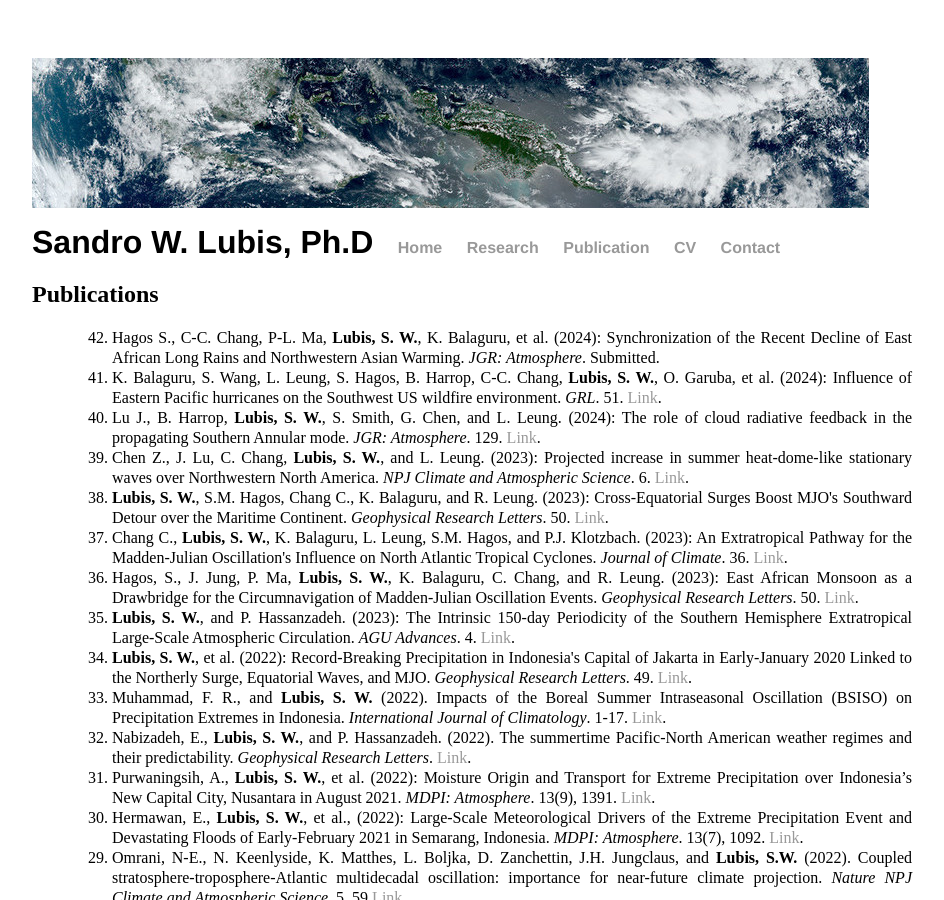
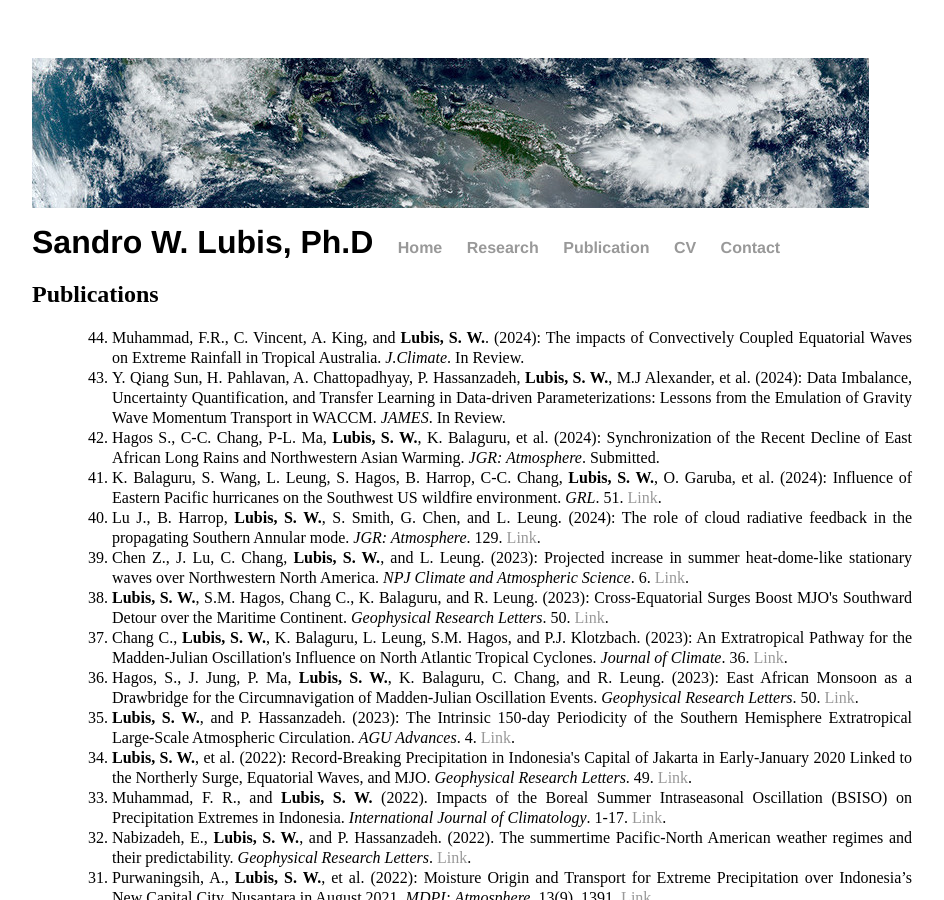
Before and after one commit to sandrolubis/sandrolubis.github.io, a Jekyll site: the page built from publication/index.html, in a window 1280 px wide and 900 px high. Shown: the whole window, without its empty margins (276-1220 px from the left). Built offline with Jekyll 4.4.1, drawn with Linux system fonts in a browser that asks for light colours.

Commit message:
Update index.html

```diff
--- a/publication/index.html
+++ b/publication/index.html
@@ -7,6 +7,8 @@ title: Publications | Sandro Lubis
 	<h2>Publications</h2>
 	<ol style="line-height:1.25; text-align:justify;">
 	<ol reversed>
+		<li> Muhammad, F.R., C. Vincent, A. King, and <b>Lubis, S. W.</b>. (2024): The impacts of Convectively Coupled Equatorial Waves on Extreme Rainfall in Tropical Australia. <i>J.Climate</i>. In Review.</li>
+		<li> Y. Qiang Sun, H. Pahlavan, A. Chattopadhyay, P. Hassanzadeh, <b>Lubis, S. W.</b>, M.J Alexander, et al. (2024): Data Imbalance, Uncertainty Quantification, and Transfer Learning in Data-driven Parameterizations: Lessons from the Emulation of Gravity Wave Momentum Transport in WACCM. <i>JAMES</i>. In Review.</li>
 		<li> Hagos S., C-C. Chang, P-L. Ma, <b>Lubis, S. W.</b>, K. Balaguru, et al. (2024): Synchronization of the Recent Decline of East African Long Rains and Northwestern Asian Warming. <i>JGR: Atmosphere</i>. Submitted.</li>
 		<li> K. Balaguru, S. Wang, L. Leung, S. Hagos, B. Harrop, C-C. Chang, <b>Lubis, S. W.</b>, O. Garuba, et al. (2024): Influence of Eastern Pacific hurricanes on the Southwest US wildfire environment. <i>GRL</i>. 51. <a href="https://doi.org/10.1029/2023GL106774">Link</a>.</li>
 		<li> Lu J., B. Harrop, <b>Lubis, S. W.</b>, S. Smith, G. Chen, and L. Leung. (2024): The role of cloud radiative feedback in the propagating Southern Annular mode. <i>JGR: Atmosphere</i>. 129. <a href="https://doi.org/10.1029/2023JD040428">Link</a>.</li>
```
